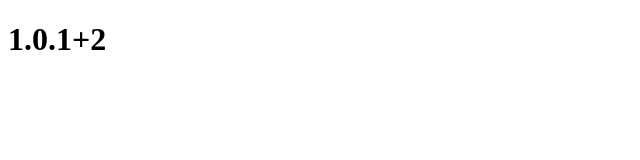
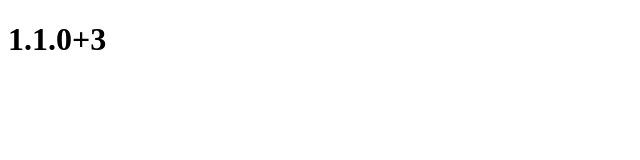
Before and after one commit to MHMDHSiN83/mhmdhsin83.github.io, a plain HTML site: page index.html in a window 1280 px wide. Shown: the full height of the page, 0-640 px from the left. Drawn offline with Linux system fonts and the light colour scheme.

Commit message:
Update index.html

```diff
--- a/index.html
+++ b/index.html
@@ -6,6 +6,6 @@
   <title>App Version</title>
 </head>
 <body>
-  <h1>1.0.1+2</h1>
+  <h1>1.1.0+3</h1>
 </body>
 </html>
```
